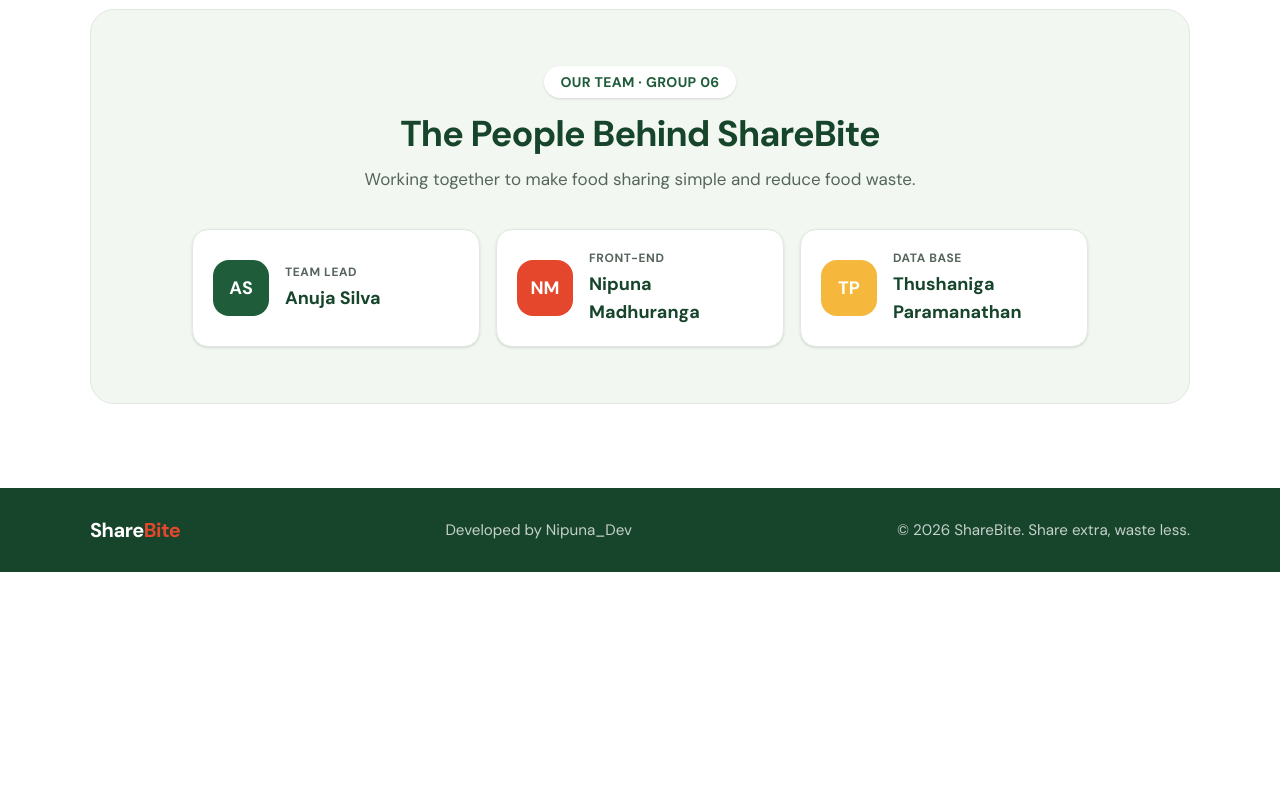
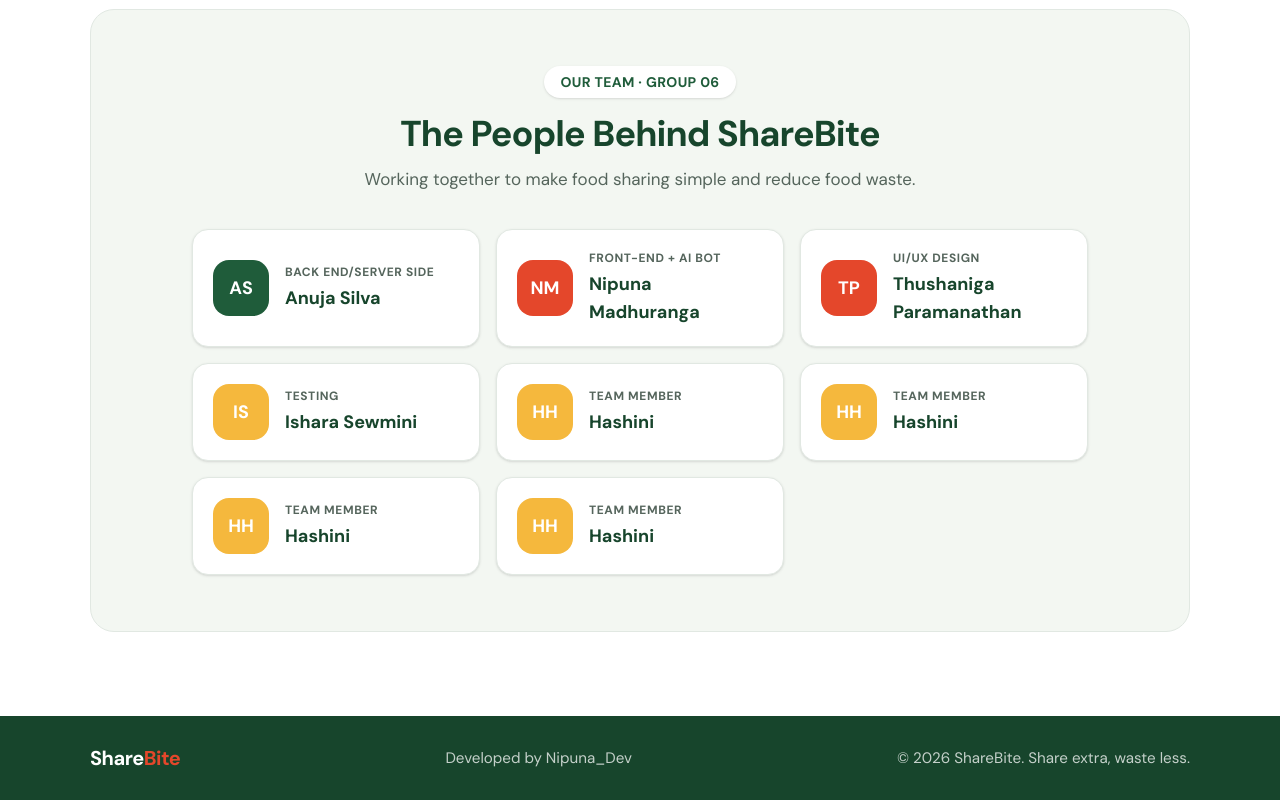
Before and after one commit to nipunagwdev-maker/ShareBite.v2.0, a React (Vite) app in the folder ShareBite/: page / in a window 1280 px wide. Shown: the part 1055-1855 px from the top of the page. Before the commit the page ends 1627 px from the top, so only its background shows below. Built offline with nearby package versions, Linux system fonts and the light colour scheme.

Commit message:
update team

```diff
--- a/ShareBite/src/components/TeamSection.jsx
+++ b/ShareBite/src/components/TeamSection.jsx
@@ -1,15 +1,50 @@
 const teamMembers = [
-  { initials: "AS", role: "Team Lead", name: "Anuja Silva", color: "bg-brand" },
+  {
+    initials: "AS",
+    role: "Back End/Server Side",
+    name: "Anuja Silva",
+    color: "bg-brand",
+  },
   {
     initials: "NM",
-    role: "Front-End",
+    role: "Front-End + Ai bot",
     name: "Nipuna Madhuranga",
     color: "bg-tomato",
   },
   {
     initials: "TP",
-    role: "Data Base",
+    role: "UI/UX Design",
     name: "Thushaniga Paramanathan",
+    color: "bg-tomato",
+  },
+  {
+    initials: "IS",
+    role: "Testing",
+    name: "Ishara Sewmini",
+    color: "bg-mango text-brand-dark",
+  },
+  {
+    initials: "HH",
+    role: "Team Member",
+    name: "Hashini",
+    color: "bg-mango text-brand-dark",
+  },
+  {
+    initials: "HH",
+    role: "Team Member",
+    name: "Hashini",
+    color: "bg-mango text-brand-dark",
+  },
+  {
+    initials: "HH",
+    role: "Team Member",
+    name: "Hashini",
+    color: "bg-mango text-brand-dark",
+  },
+  {
+    initials: "HH",
+    role: "Team Member",
+    name: "Hashini",
     color: "bg-mango text-brand-dark",
   },
 ];
```
